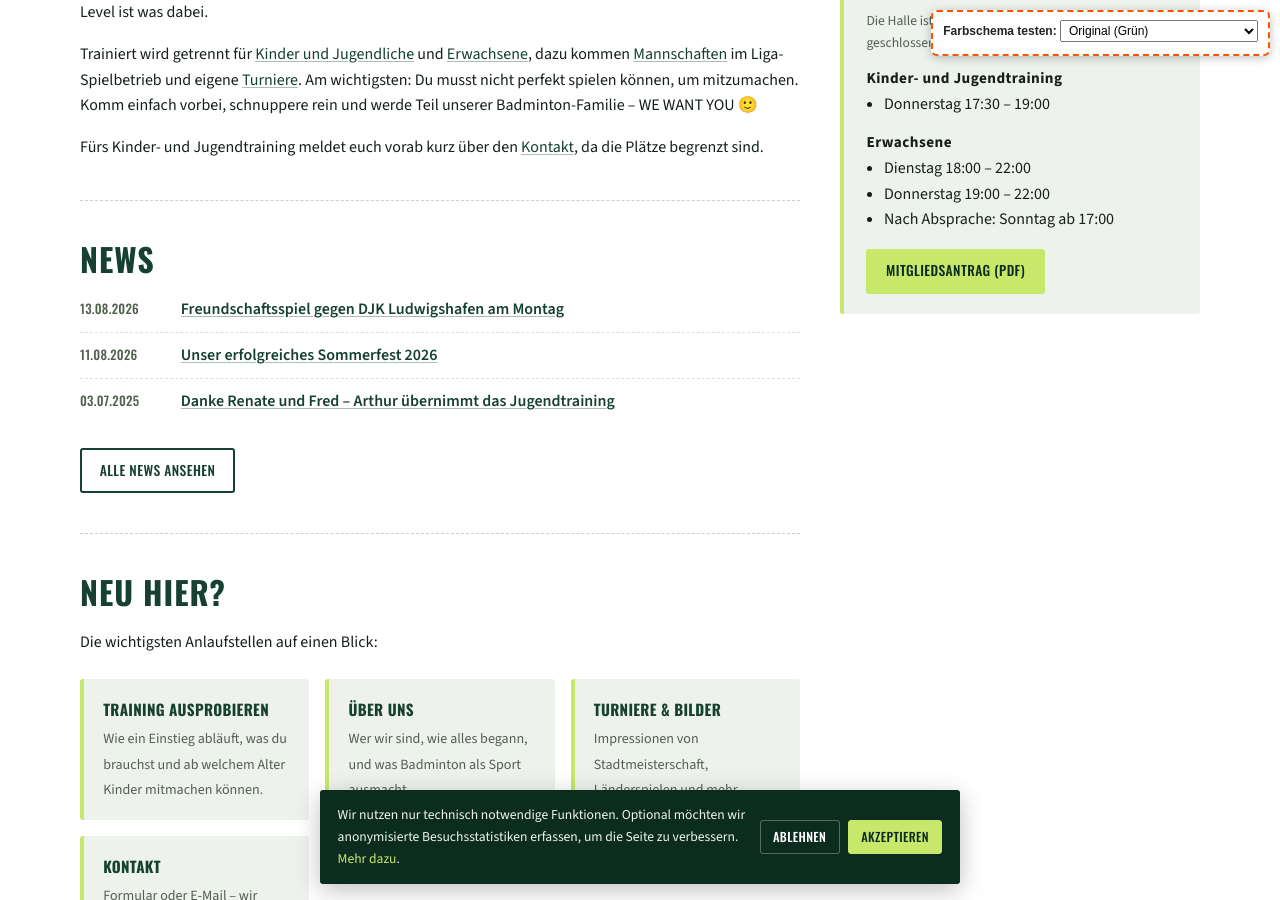
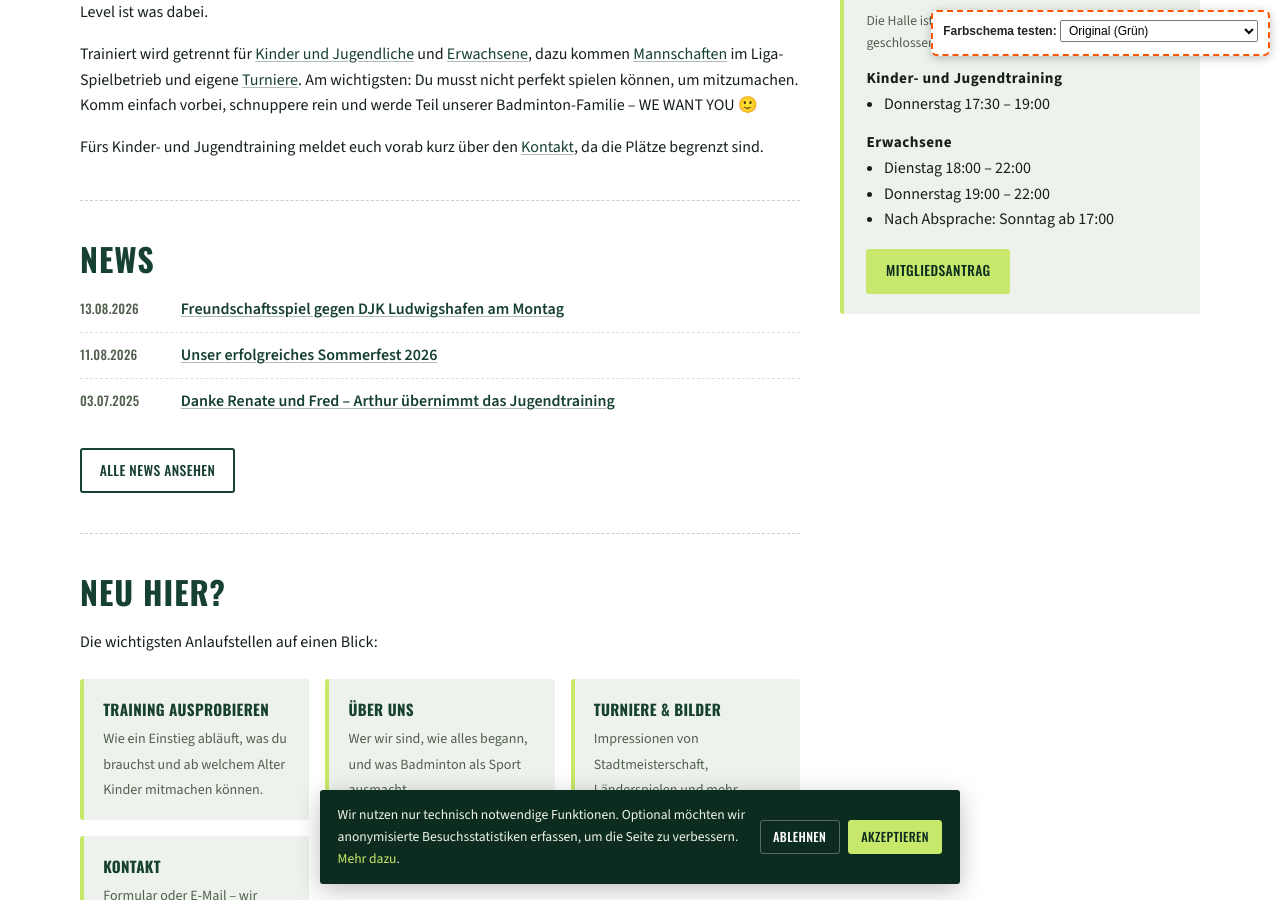
Before and after one commit to Forderverein-Badminton-in-Eppstein-e-V/website, a Jekyll site: the page built from index.html, in a window 1280 px wide and 900 px high, scrolled down 714 px. Built offline with Jekyll 4.4.1, drawn with Linux system fonts in a browser that asks for light colours.

Commit message:
Sidebar Mitgliedsantrag-Button: Link auf Online-Formular des Hauptvereins umgestellt

```diff
--- a/_includes/sidebar-trainingszeiten.html
+++ b/_includes/sidebar-trainingszeiten.html
@@ -23,5 +23,5 @@
     </ul>
   </div>
 
-  <a class="btn btn-accent" href="http://www.tsv-eppstein.de/html/downloads/mitgliedsantrag.pdf" target="_blank" rel="noopener">Mitgliedsantrag (PDF)</a>
+  <a class="btn btn-accent" href="https://www.tsv-eppstein.de/html/se/se-mitgliedsantrag.php" target="_blank" rel="noopener">Mitgliedsantrag</a>
 </aside>
```
